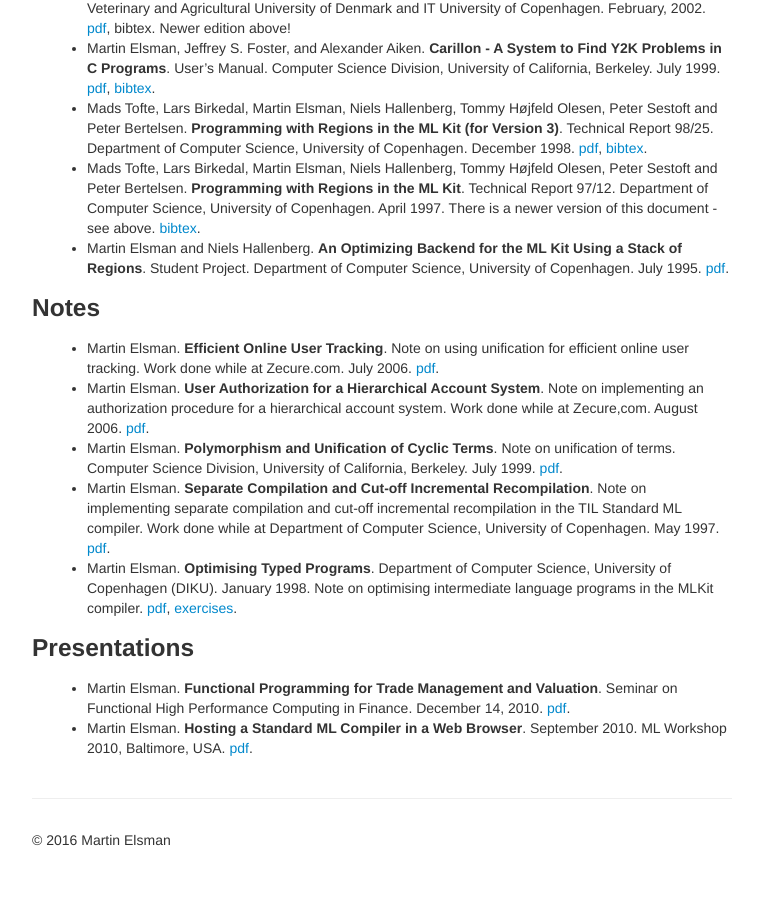
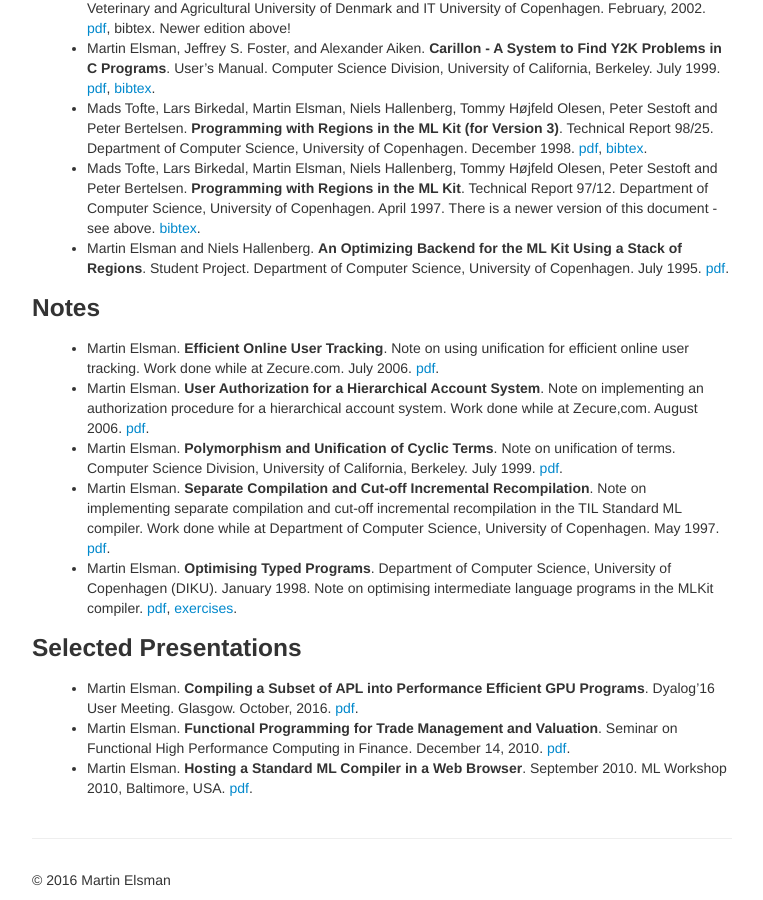
Before and after one commit to melsman/melsman.github.io, a Jekyll site: the page built from papers.md, in a window 1280 px wide and 900 px high, scrolled down 1974 px. Shown: the whole window, without its empty margins (258-1021 px from the left). Built offline with Jekyll 4.4.1, drawn with Linux system fonts in a browser that asks for light colours; before the commit the page ends 2834 px from its top, so only the background shows below that.

Commit message:
new presentation

```diff
--- a/papers.md
+++ b/papers.md
@@ -175,7 +175,9 @@ Science, University of Copenhagen (DIKU). January 1998. Note on
 optimising intermediate language programs in the MLKit compiler. [pdf](/pdf/optimiser.pdf),
 [exercises](/pdf/optimiser_exercises.pdf).
 
-### Presentations
+### Selected Presentations
+
+* Martin Elsman. __Compiling a Subset of APL into Performance Efficient GPU Programs__. Dyalog'16 User Meeting. Glasgow. October, 2016. [pdf](/pdf/Dyalog16.pdf).
 
 * Martin Elsman. __Functional Programming for Trade Management and
 Valuation__. Seminar on Functional High Performance Computing in
```
Also changed, not shown: 1 other file.
